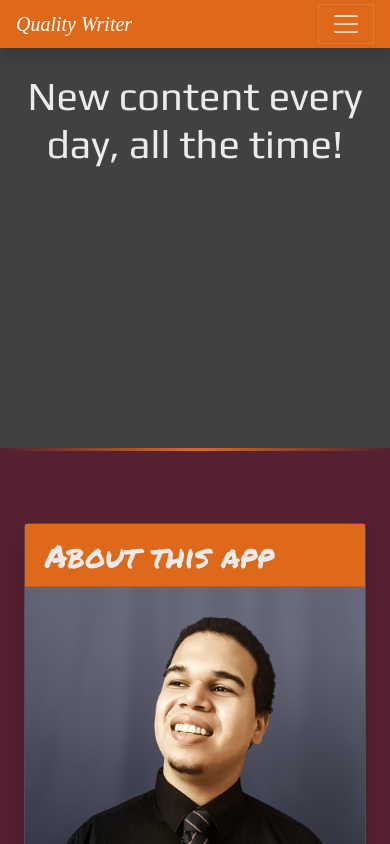
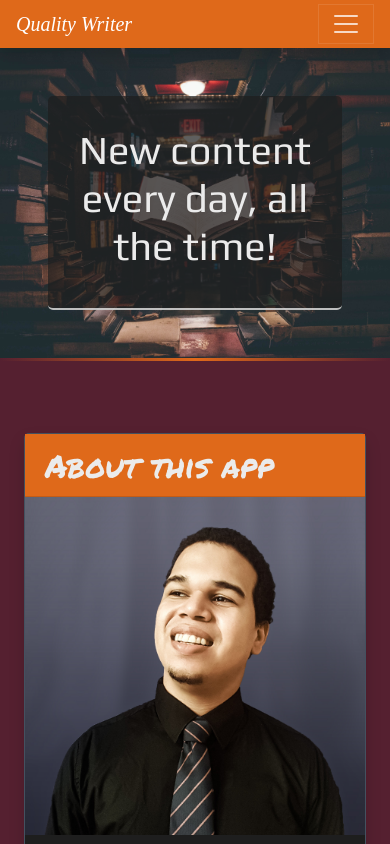
Before and after one commit to hernanreiq/Quality-Writer, a React (Create React App) app: page /about in a window 390 px wide. Shown: the top 844 px of the page. Built offline with nearby package versions, Linux system fonts and the light colour scheme; a web font is replaced by a local one.

Commit message:
Header estilizado correctamente y responsive

```diff
--- a/src/views/css/style.css
+++ b/src/views/css/style.css
@@ -16,8 +16,20 @@ code {
 }
 
 header {
-  height: 400px;
+  max-height: 450px;
   background-color: rgb(65, 65, 65);
+  background-image: url('../img/wallpaper.jpg');
+  background-size: cover;
+  background-position: center center;
+  background-repeat: no-repeat;
+}
+.container-heading {
+  max-width: 800px;
+  margin: 0 auto;
+  background-color: #1e1e1eb4;
+  padding: 30px 0;
+  border-radius: 5px;
+  border-bottom: 2px solid #ffffffb4;
 }
 
 .card-header-main, aside .card-header {
--- a/src/views/index.jsx
+++ b/src/views/index.jsx
@@ -12,7 +12,7 @@ class Index extends Component {
     }
 
     getAllPost = () => {
-        axios('http://localhost:3700/api/posts')
+        axios.get('http://localhost:3700/api/posts')
             .then(res => {
                 this.setState({
                     posts: res.data,
@@ -22,7 +22,7 @@ class Index extends Component {
     }
 
     render() {
-        if(!this.state.postsSearched){
+        if (!this.state.postsSearched) {
             this.getAllPost();
         }
         return (
@@ -39,12 +39,7 @@ class Index extends Component {
                                     <div className="card-body card-body-main">
                                         {
                                             this.state.posts.map((post, i) => {
-                                                return (
-                                                    <Post
-                                                        key={i}
-                                                        post={post}
-                                                    />
-                                                )
+                                                return (<Post key={i} post={post} />)
                                             })
                                         }
                                     </div>
--- a/src/views/partials/header.jsx
+++ b/src/views/partials/header.jsx
@@ -1,12 +1,14 @@
 import React, { Component } from "react";
 
 class Header extends Component {
-    render(){
-        return(
+    render() {
+        return (
             <React.Fragment>
                 <header>
-                    <div className="container p-4">
-                        <h1 className="display-5 text-center">New content every day, all the time!</h1>
+                    <div className="container p-5">
+                        <div className="container-heading">
+                            <h1 className="display-5 text-center mx-3">New content every day, all the time!</h1>
+                        </div>
                     </div>
                 </header>
                 <div className="orange-division"></div>
```
Also changed, not shown: src/views/img/wallpaper.jpg (added).
